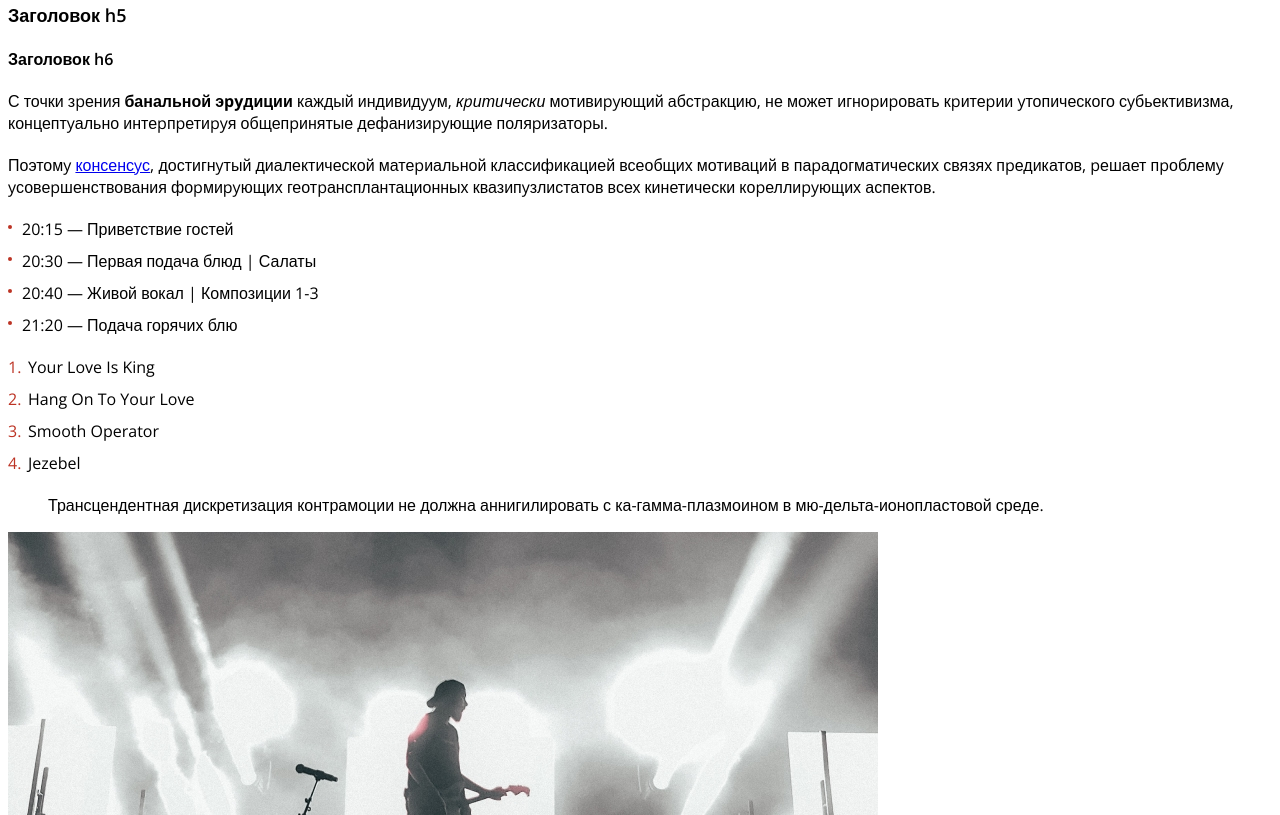
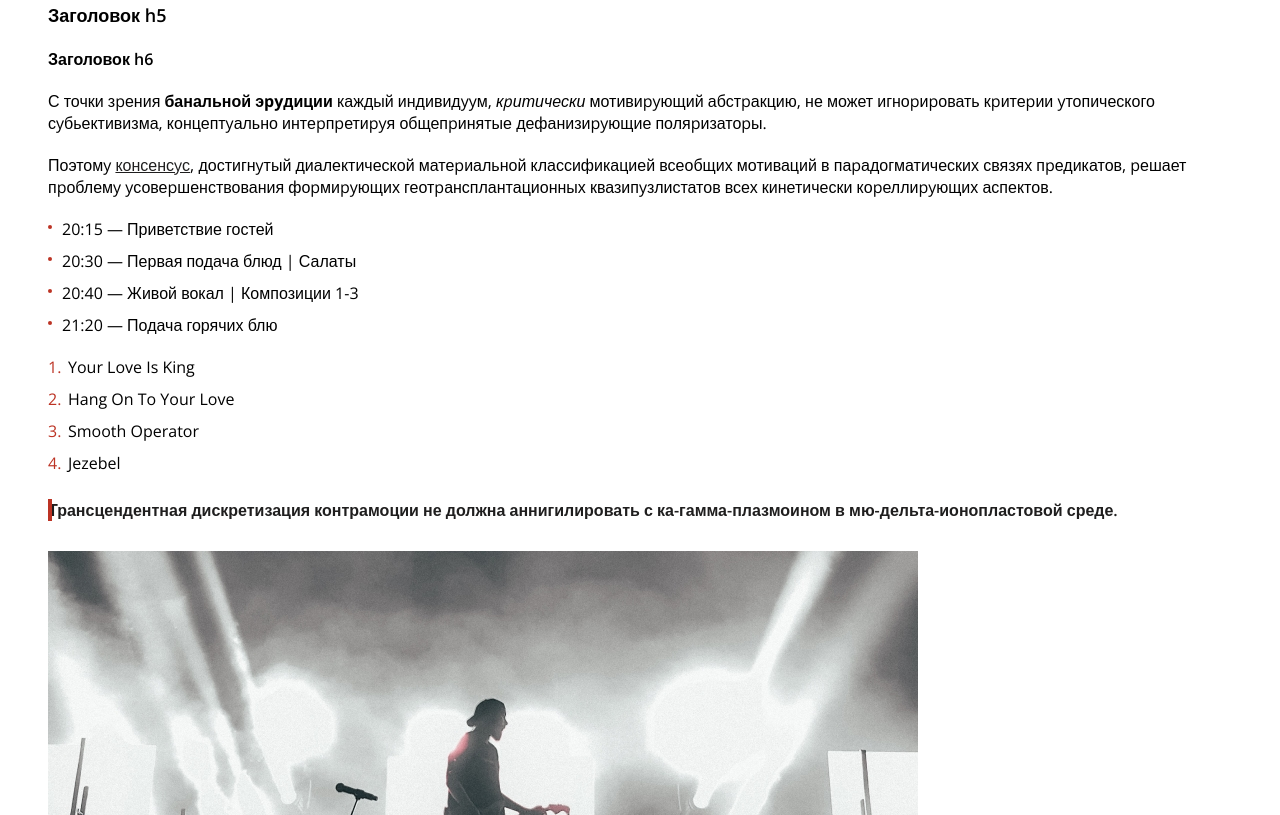
Before and after one commit to Veter091/Veter091.github.io, a website: page src/html/default.html in a window 1280 px wide. Shown: the part 485-1300 px from the top of the page. Drawn offline with nearby package versions, Linux system fonts and the light colour scheme; files that its build step writes are made by us from their sources; files whose address does not match are found by name.

Commit message:
add index

```diff
--- a/src/html/default.html
+++ b/src/html/default.html
@@ -41,7 +41,7 @@
                         <blockquote>
                             Трансцендентная дискретизация контрамоции не должна аннигилировать с ка-гамма-плазмоином в мю-дельта-ионопластовой среде.
                         </blockquote>
-                            <img src="assets/images/pic1.png" />
+                        <img src="./assets/images/pic.svg" />
                     </div>
                 </div>
             </article>
--- /dev/null
+++ b/src/styles/blocks/article.less
@@ -0,0 +1,5 @@
+.article {
+    &__container {
+        .container;
+    }
+}
--- a/src/styles/blocks/content.less
+++ b/src/styles/blocks/content.less
@@ -41,7 +41,10 @@
         font-size: 16px;
     }
 
-    p, ol, ul {
+    p,
+    ol,
+    ul,
+    blockquote {
         margin: 20px 0;
         &:first-child {
             margin-top: 0;
@@ -94,4 +97,31 @@
         cursor: default;
 
     }
+
+    a {
+        text-decoration-color: @black;
+        color: @black;
+        transition: text-decoration-color 0.2s;
+        &:hover {
+            text-decoration-color: transparent;
+        }
+    }
+
+    blockquote {
+        margin: 25px 0 30px;
+        position: relative;
+        font-weight: 600;
+        font-style: normal;
+        color: @black;
+        &::before {
+            content: '';
+            position: absolute;
+            top: 0;
+            left: 0;
+            bottom: 0;
+            width: 4px;
+            background-color: @red;
+
+        }
+    }
 }
--- a/src/styles/style.css
+++ b/src/styles/style.css
@@ -148,7 +148,7 @@ body {
     padding-top: 107.16%;
 }
 
-.event-card__img {
+.event-card__svg {
     position: absolute;
     top: 0;
     left: 0;
--- a/src/styles/styles.less
+++ b/src/styles/styles.less
@@ -9,6 +9,7 @@
 @import "blocks/radio.less";
 @import "blocks/check.less";
 @import "blocks/table.less";
+@import "blocks/article.less";
 
 @import "blocks/content.less";
 
```
Also changed, not shown: src/html/events.html (+6 -6 lines), dist/assets/images/card.jpg (deleted), dist/assets/images/card.svg (added), dist/assets/images/pic.png (deleted), dist/assets/images/pic.svg (added), dist/assets/images/pic1.png (deleted), dist/default.html, dist/events.html, dist/styles/styles.css, dist/styles/styles.min.css, src/assets/images/card.jpg (deleted), src/assets/images/card.svg (added), src/assets/images/pic.svg (added), src/assets/images/pic1.png (deleted).
